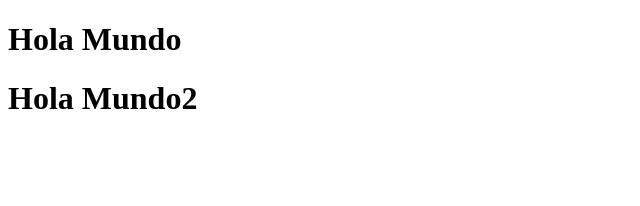
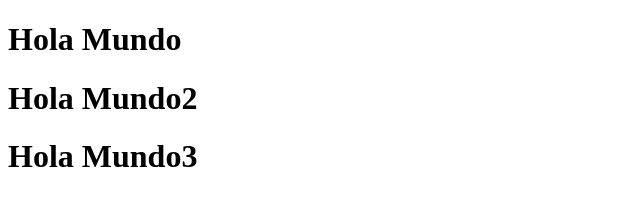
Before and after one commit to Luis-ReCh/25js-repoNuevo, a plain HTML site: page index.html in a window 1280 px wide. Shown: the whole page, without its empty margins (0-640 px from the left). Drawn offline with Linux system fonts and the light colour scheme.

Commit message:
Esta es la tercer actualizacion

```diff
--- a/index.html
+++ b/index.html
@@ -9,5 +9,6 @@
 <body>
     <H1>Hola Mundo</H1>
     <H1>Hola Mundo2</H1>
+    <H1>Hola Mundo3</H1>
 </body>
 </html>
```
